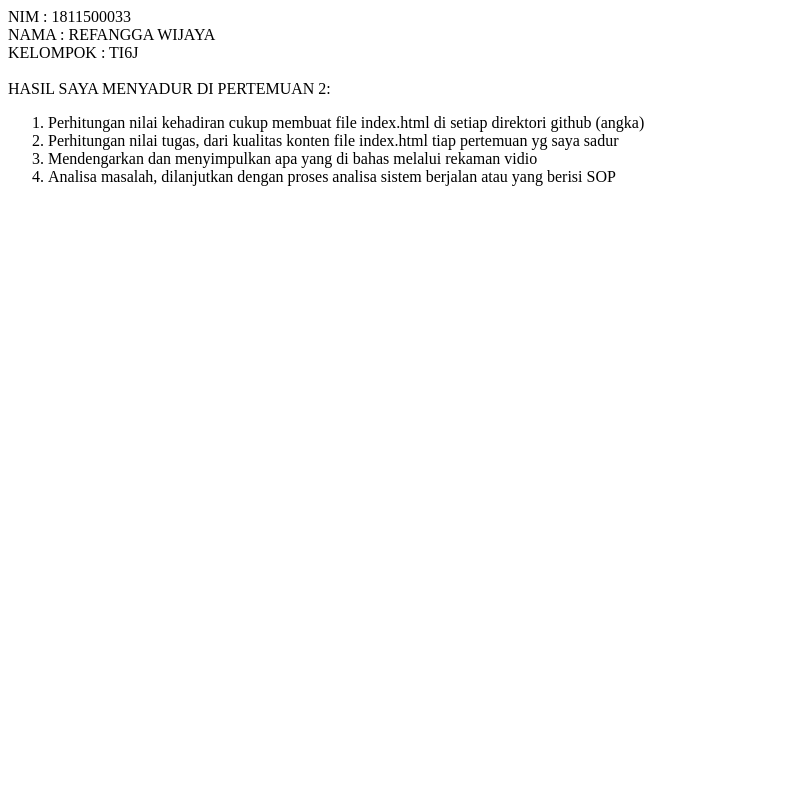
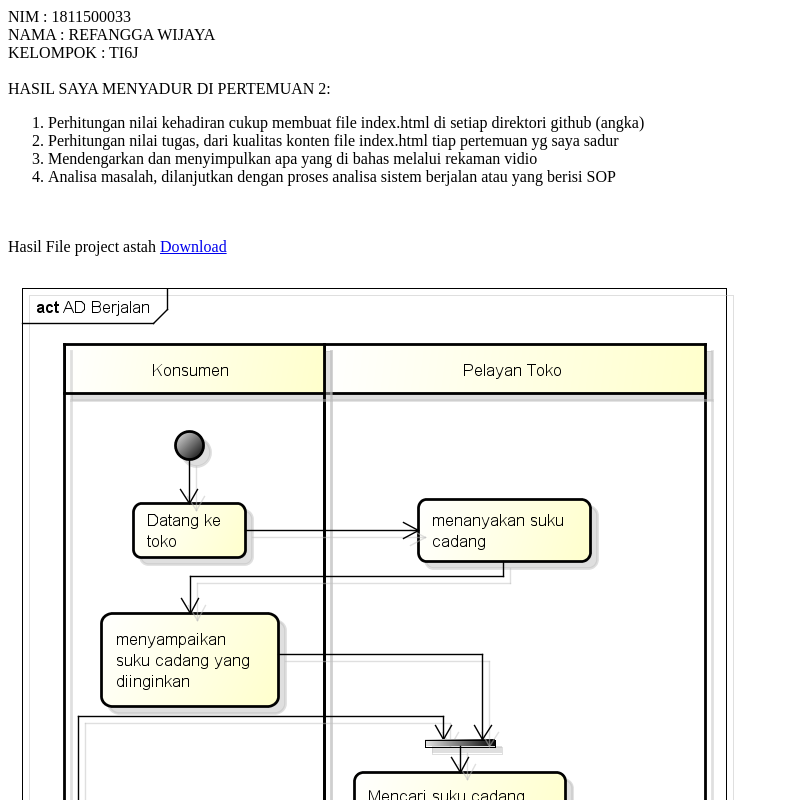
Before and after one commit to Refangga151000/sadurrpl, a plain HTML site: page 2/index.html in a window 1280 px wide. Shown: the top 800 px of the page, without its empty margins (0-789 px from the left). Drawn offline with Linux system fonts and the light colour scheme.

Commit message:
Update index.html

```diff
--- a/2/index.html
+++ b/2/index.html
@@ -9,3 +9,7 @@
   <li>Mendengarkan dan menyimpulkan apa yang di bahas melalui rekaman vidio</li>
   <li>Analisa masalah, dilanjutkan dengan proses analisa sistem berjalan atau yang berisi SOP </li>
 </ol>
+<br><br>
+Hasil File project astah <a href="activity diagram.asta" target="_blank">Download</a>
+<br><br>
+<img src="AD berjalan.png" widht="100%">
```
